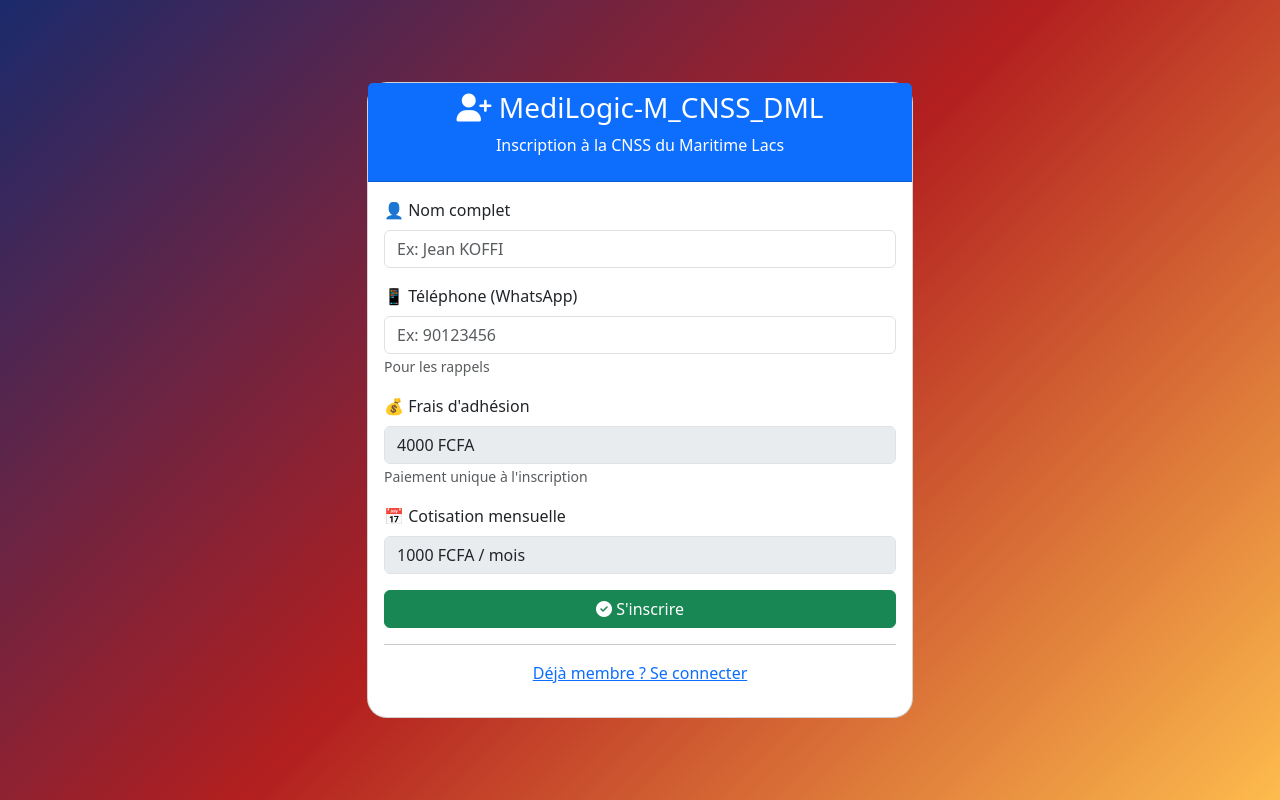
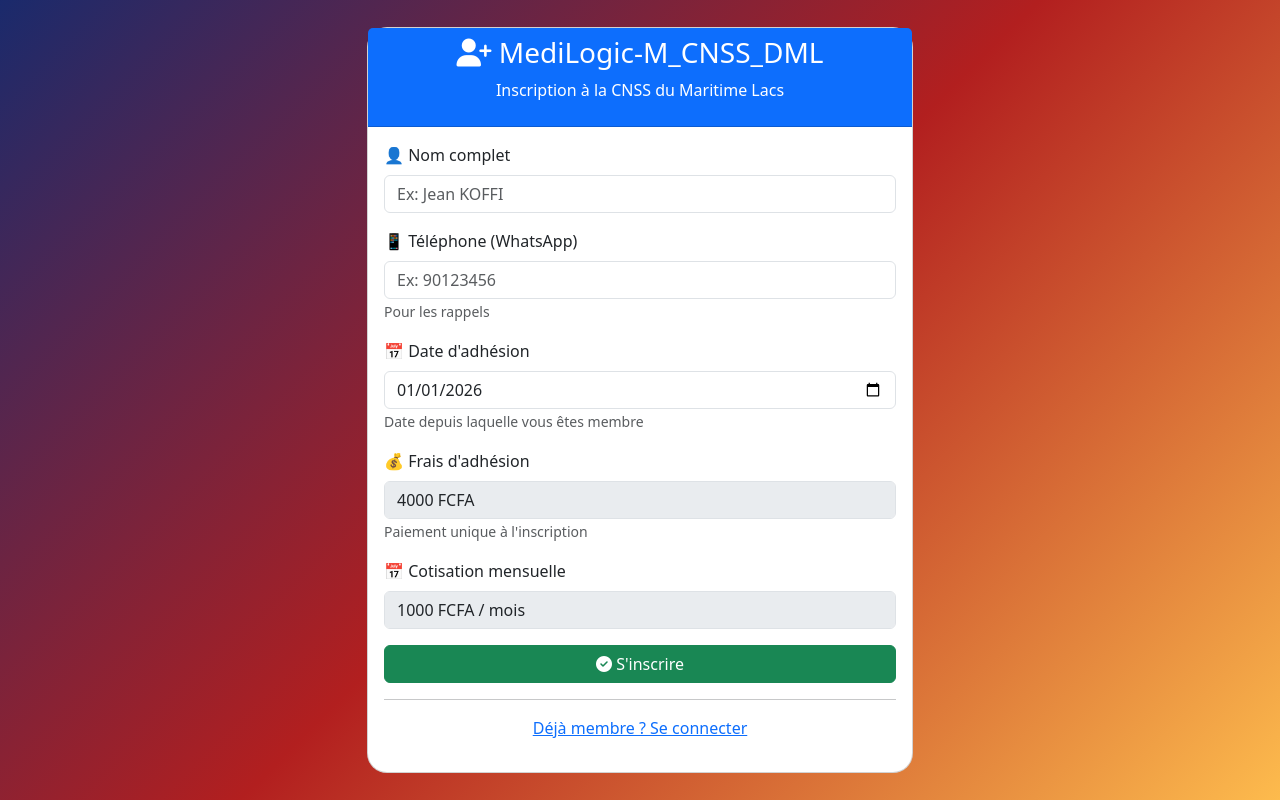
Before and after one commit to essowasainfo60-beep/MediLogic-M_CNSS_DML, a Flask app: page /inscription in a window 1280 px wide. Run offline with Flask 3, Linux system fonts and the light colour scheme; some libraries are stand-ins or nearby versions.

Commit message:
correction date d'adhésion

```diff
--- a/app.py
+++ b/app.py
@@ -175,9 +175,10 @@ def api_inscription():
     data = request.json
     nom = data.get('nom')
     telephone = data.get('telephone')
+    date_inscription = data.get('date_inscription', datetime.now().strftime('%Y-%m-%d'))
 
     if not nom or not telephone:
-        return jsonify({'success': False, 'message': 'Champs requis'})
+        return jsonify({'success': False, 'message': 'Nom et téléphone requis'})
 
     conn = get_db()
     cur = conn.cursor()
@@ -189,23 +190,18 @@ def api_inscription():
         conn.close()
         return jsonify({'success': False, 'message': 'Ce numéro existe déjà'})
 
-    # Ajouter membre avec frais d'adhésion
+    # Ajouter membre avec la date fournie
     cur.execute("""
-        INSERT INTO membres (nom, telephone, frais_adhesion, frais_adhesion_paye, frais_adhesion_reste, adhesion_statut)
-        VALUES (%s, %s, 4000, 0, 4000, 'impaye')
+        INSERT INTO membres (nom, telephone, date_inscription, frais_adhesion, frais_adhesion_paye, frais_adhesion_reste, adhesion_statut, role)
+        VALUES (%s, %s, %s, 4000, 0, 4000, 'impaye', 'membre')
         RETURNING id
-    """, (nom, telephone))
-    membre_id = cur.fetchone()['id']
-
-    # Enregistrer le paiement de l'adhésion si payé maintenant
-    # (par défaut, impayé - à payer plus tard)
+    """, (nom, telephone, date_inscription))
 
     conn.commit()
     cur.close()
     conn.close()
 
     return jsonify({'success': True, 'message': 'Inscription réussie'})
-
 # ==================== API MEMBRES ====================
 @app.route('/api/membres', methods=['GET'])
 def get_membres():
@@ -264,7 +260,6 @@ def add_membre():
     conn.close()
 
     return jsonify({'success': True, 'message': 'Membre ajouté'})
-
 @app.route('/api/membres/<int:id>', methods=['DELETE'])
 def delete_membre(id):
     if session.get('user_role') != 'admin':
--- a/templates/inscription.html
+++ b/templates/inscription.html
@@ -9,7 +9,7 @@
     <style>
         body { background: linear-gradient(135deg, #1a2a6c, #b21f1f, #fdbb4d); min-height: 100vh; display: flex; align-items: center; }
         .card { border-radius: 20px; }
-        .btn-loading { opacity: 0.7; pointer-events: none; }
+        .btn-loading { opacity: 0.7; pointer-events: none; position: relative; }
         .btn-loading::after { content: ""; position: absolute; width: 16px; height: 16px; top: 50%; right: 15px; margin-top: -8px; border: 2px solid white; border-radius: 50%; border-top-color: transparent; animation: spin 0.6s linear infinite; }
         @keyframes spin { to { transform: rotate(360deg); } }
     </style>
@@ -17,30 +17,97 @@
 <body>
     <div class="container">
         <div class="row justify-content-center">
-            <div class="col-md-6"><div class="card"><div class="card-header bg-primary text-white text-center"><h3><i class="fas fa-user-plus"></i> MediLogic-M_CNSS_DML</h3><p>Inscription à la CNSS du Maritime Lacs</p></div>
-            <div class="card-body"><div id="message"></div>
-            <div class="mb-3"><label class="form-label">👤 Nom complet</label><input type="text" id="nom" class="form-control" placeholder="Ex: Jean KOFFI"></div>
-            <div class="mb-3"><label class="form-label">📱 Téléphone (WhatsApp)</label><input type="tel" id="telephone" class="form-control" placeholder="Ex: 90123456"><small class="text-muted">Pour les rappels</small></div>
-            <div class="mb-3"><label class="form-label">💰 Frais d'adhésion</label><input type="text" class="form-control" value="4000 FCFA" disabled><small class="text-muted">Paiement unique à l'inscription</small></div>
-            <div class="mb-3"><label class="form-label">📅 Cotisation mensuelle</label><input type="text" class="form-control" value="1000 FCFA / mois" disabled></div>
-            <button class="btn btn-success w-100" id="btnInscrire" onclick="inscrire()"><i class="fas fa-check-circle"></i> S'inscrire</button>
-            <hr><p class="text-center"><a href="/login">Déjà membre ? Se connecter</a></p></div></div></div>
+            <div class="col-md-6">
+                <div class="card">
+                    <div class="card-header bg-primary text-white text-center">
+                        <h3><i class="fas fa-user-plus"></i> MediLogic-M_CNSS_DML</h3>
+                        <p>Inscription à la CNSS du Maritime Lacs</p>
+                    </div>
+                    <div class="card-body">
+                        <div id="message"></div>
+
+                        <div class="mb-3">
+                            <label class="form-label">👤 Nom complet</label>
+                            <input type="text" id="nom" class="form-control" placeholder="Ex: Jean KOFFI">
+                        </div>
+
+                        <div class="mb-3">
+                            <label class="form-label">📱 Téléphone (WhatsApp)</label>
+                            <input type="tel" id="telephone" class="form-control" placeholder="Ex: 90123456">
+                            <small class="text-muted">Pour les rappels</small>
+                        </div>
+
+                        <div class="mb-3">
+                            <label class="form-label">📅 Date d'adhésion</label>
+                            <input type="date" id="dateAdhesion" class="form-control" value="2026-01-01">
+                            <small class="text-muted">Date depuis laquelle vous êtes membre</small>
+                        </div>
+
+                        <div class="mb-3">
+                            <label class="form-label">💰 Frais d'adhésion</label>
+                            <input type="text" class="form-control" value="4000 FCFA" disabled>
+                            <small class="text-muted">Paiement unique à l'inscription</small>
+                        </div>
+
+                        <div class="mb-3">
+                            <label class="form-label">📅 Cotisation mensuelle</label>
+                            <input type="text" class="form-control" value="1000 FCFA / mois" disabled>
+                        </div>
+
+                        <button class="btn btn-success w-100" id="btnInscrire" onclick="inscrire()">
+                            <i class="fas fa-check-circle"></i> S'inscrire
+                        </button>
+
+                        <hr>
+                        <p class="text-center"><a href="/login">Déjà membre ? Se connecter</a></p>
+                    </div>
+                </div>
+            </div>
         </div>
     </div>
+
     <script>
         function inscrire() {
             let btn = document.getElementById('btnInscrire');
             let nom = document.getElementById('nom').value;
             let telephone = document.getElementById('telephone').value;
-            if(!nom || !telephone) { document.getElementById('message').innerHTML = '<div class="alert alert-danger">❌ Veuillez remplir tous les champs</div>'; return; }
-            btn.disabled = true; btn.classList.add('btn-loading'); btn.innerHTML = '⏳ Inscription en cours...';
-            fetch('/api/inscription', { method: 'POST', headers: {'Content-Type': 'application/json'}, body: JSON.stringify({nom, telephone}) })
-            .then(res => res.json()).then(data => {
+            let dateAdhesion = document.getElementById('dateAdhesion').value;
+
+            if(!nom || !telephone) {
+                document.getElementById('message').innerHTML = '<div class="alert alert-danger">❌ Veuillez remplir tous les champs</div>';
+                return;
+            }
+
+            btn.disabled = true;
+            btn.classList.add('btn-loading');
+            btn.innerHTML = '⏳ Inscription en cours...';
+
+            fetch('/api/inscription', {
+                method: 'POST',
+                headers: {'Content-Type': 'application/json'},
+                body: JSON.stringify({
+                    nom,
+                    telephone,
+                    date_inscription: dateAdhesion
+                })
+            })
+            .then(res => res.json())
+            .then(data => {
                 if(data.success) {
                     document.getElementById('message').innerHTML = '<div class="alert alert-success">✅ Inscription réussie ! Redirection...</div>';
                     setTimeout(() => window.location.href = '/login', 2000);
-                } else { document.getElementById('message').innerHTML = '<div class="alert alert-danger">❌ ' + data.message + '</div>'; btn.disabled = false; btn.classList.remove('btn-loading'); btn.innerHTML = 'S\'inscrire'; }
-            }).catch(() => { document.getElementById('message').innerHTML = '<div class="alert alert-danger">❌ Erreur</div>'; btn.disabled = false; btn.classList.remove('btn-loading'); btn.innerHTML = 'S\'inscrire'; });
+                } else {
+                    document.getElementById('message').innerHTML = '<div class="alert alert-danger">❌ ' + data.message + '</div>';
+                    btn.disabled = false;
+                    btn.classList.remove('btn-loading');
+                    btn.innerHTML = 'S\'inscrire';
+                }
+            }).catch(() => {
+                document.getElementById('message').innerHTML = '<div class="alert alert-danger">❌ Erreur</div>';
+                btn.disabled = false;
+                btn.classList.remove('btn-loading');
+                btn.innerHTML = 'S\'inscrire';
+            });
         }
     </script>
 </body>
```
Also changed, not shown: templates/membres.html (+80 -60 lines).
